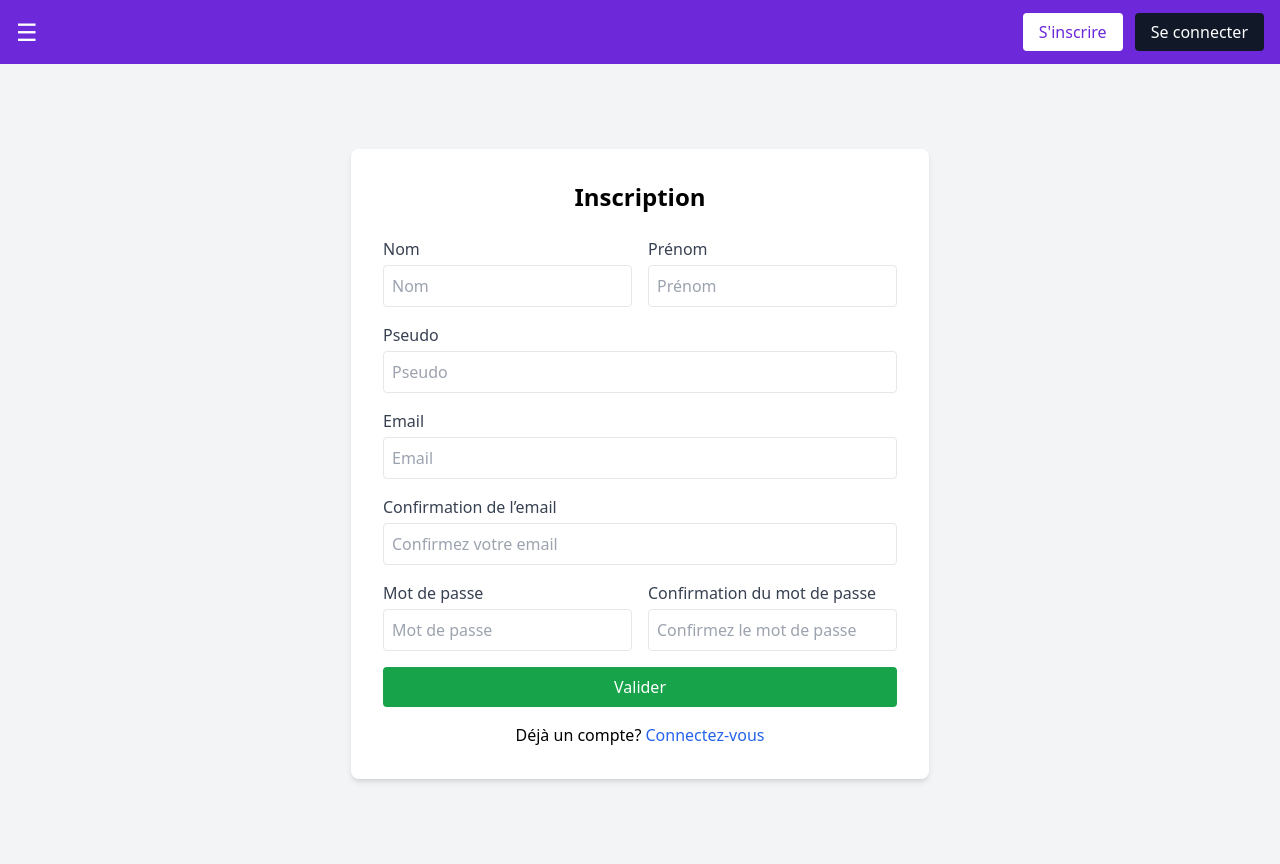
After one commit to amanigharbi/projet_qcm, a PHP site: page /QCMProject/views/register.php in a window 1280 px wide. The commit adds this page. Run offline with PHP 8.4, Linux system fonts and the light colour scheme; some libraries are stand-ins or nearby versions.

Commit message:
adaptation de logique métier avec le design

```diff
--- /dev/null
+++ b/views/register.php
@@ -0,0 +1,72 @@
+<!DOCTYPE html>
+<html lang="fr">
+
+<head>
+    <meta charset="UTF-8">
+    <meta name="viewport" content="width=device-width, initial-scale=1.0">
+    <title>Inscription</title>
+    <script src="https://cdn.tailwindcss.com"></script>
+</head>
+
+<body class="bg-gray-100">
+
+
+    <!-- Navbar -->
+    <nav class="bg-violet-700 p-4 flex justify-between items-center">
+        <button class="text-white text-2xl">&#9776;</button>
+        <div>
+            <a href="register.php" class="bg-white text-violet-700 px-4 py-2 rounded mr-2">S'inscrire</a>
+            <a href="login.php" class="bg-gray-900 text-white px-4 py-2 rounded">Se connecter</a>
+        </div>
+    </nav>
+
+
+    <!-- Formulaire d'inscription -->
+    <div class="flex justify-center items-center h-screen">
+        <div class="bg-white p-8 rounded-lg shadow-md custom-width">
+            <h2 class="text-2xl font-semibold text-center mb-6">Inscription</h2>
+            <form>
+                <div class="grid grid-cols-2 gap-4 mb-4">
+                    <div>
+                        <label class="block text-gray-700">Nom</label>
+                        <input type="text" class="w-full p-2 border rounded mt-1" placeholder="Nom">
+                    </div>
+                    <div>
+                        <label class="block text-gray-700">Prénom</label>
+                        <input type="text" class="w-full p-2 border rounded mt-1" placeholder="Prénom">
+                    </div>
+                </div>
+                <div class="mb-4">
+                    <label class="block text-gray-700">Pseudo</label>
+                    <input type="text" class="w-full p-2 border rounded mt-1" placeholder="Pseudo">
+                </div>
+                <div class="mb-4">
+                    <label class="block text-gray-700">Email</label>
+                    <input type="email" class="w-full p-2 border rounded mt-1" placeholder="Email">
+                </div>
+                <div class="mb-4">
+                    <label class="block text-gray-700">Confirmation de l’email</label>
+                    <input type="email" class="w-full p-2 border rounded mt-1" placeholder="Confirmez votre email">
+                </div>
+                <div class="grid grid-cols-2 gap-4 mb-4">
+                    <div>
+                        <label class="block text-gray-700">Mot de passe</label>
+                        <input type="password" class="w-full p-2 border rounded mt-1" placeholder="Mot de passe">
+                    </div>
+                    <div>
+                        <label class="block text-gray-700">Confirmation du mot de passe</label>
+                        <input type="password" class="w-full p-2 border rounded mt-1" placeholder="Confirmez le mot de passe">
+                    </div>
+                </div>
+                <button class="w-full bg-green-600 text-white py-2 rounded hover:bg-green-700">Valider</button>
+            </form>
+            <div class="text-center mt-4">
+                <p>Déjà un compte?
+                    <a href="login.php" class="text-blue-600 hover:underline"> Connectez-vous</a>
+                </p>
+            </div>
+        </div>
+    </div>
+</body>
+
+</html>
```
Also changed, not shown: views/login.php (+21 -3 lines), views/reset_password.php (+11 -4 lines), views/reset_request.php (+6 -3 lines).
